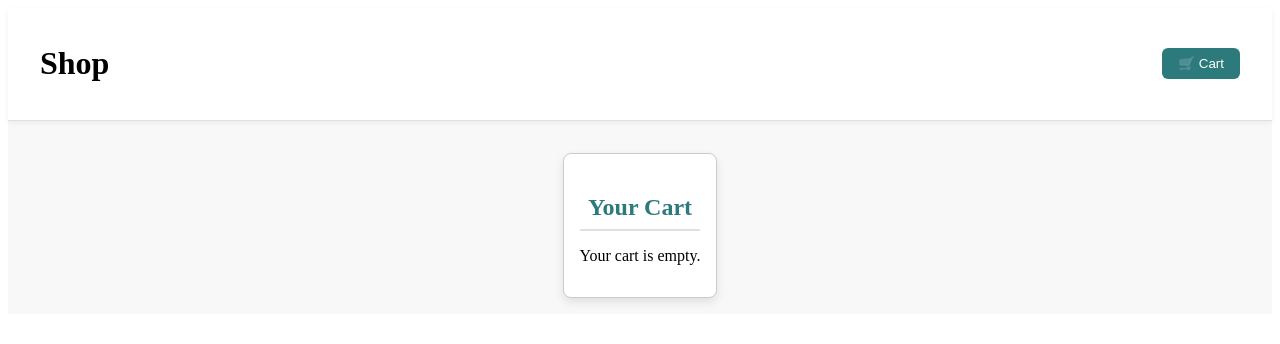
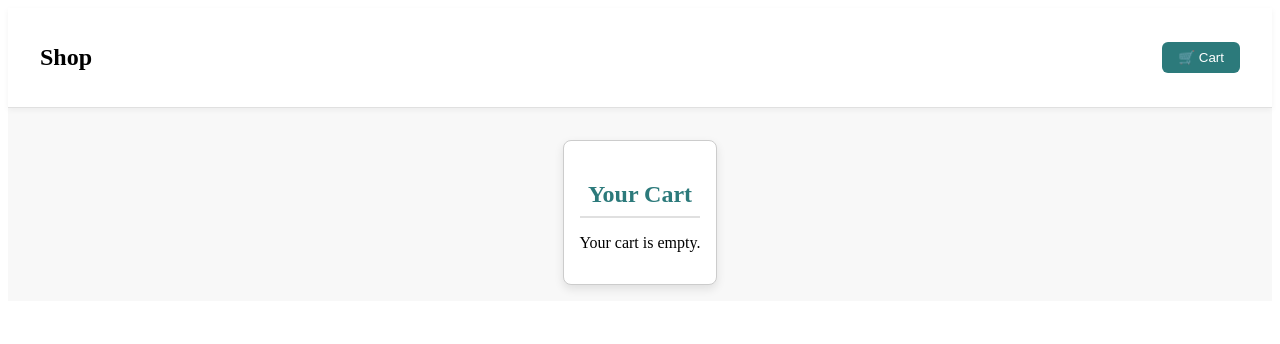
Before and after one commit to progRanu/angular-ecommerce, an Angular app: page /cart in a window 1280 px wide. Shown: the top 344 px of the page. Built offline with nearby package versions, Linux system fonts and the light colour scheme.

Commit message:
Added Semantic Tags Instead of Normal Class Divs

```diff
--- a/src/app/components/header/header.component.css
+++ b/src/app/components/header/header.component.css
@@ -10,7 +10,7 @@
 .logo{
   cursor: pointer;
 }
-.container {
+ nav {
   display: flex;
   justify-content: space-between;
   align-items: center;
--- a/src/app/components/header/header.component.html
+++ b/src/app/components/header/header.component.html
@@ -1,12 +1,9 @@
 <header class="header">
-  <div class="container">
-    <!-- <nav>
-
-    </nav> -->
-    <h1 class="logo">
-      <a routerLink="/" (click)="reloadPage()">Shop</a>
-    </h1>
-    <button class="cart-button" (click)="toggleCart()">🛒 Cart</button>
-  </div>
+    <nav>
+      <h1 class="logo">
+        <a routerLink="/" (click)="reloadPage()">Shop</a>
+      </h1>
+      <button class="cart-button" (click)="toggleCart()">🛒 Cart</button>
+    </nav>
   <!-- <app-cart *ngIf="showCart"></app-cart> -->
 </header>
```
